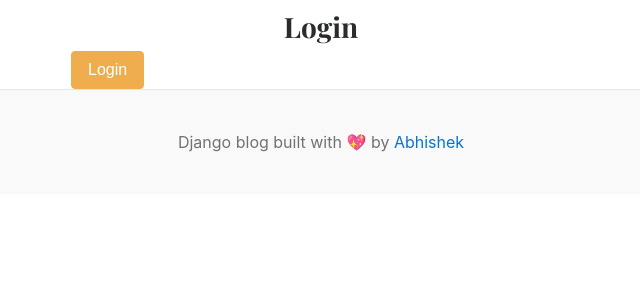
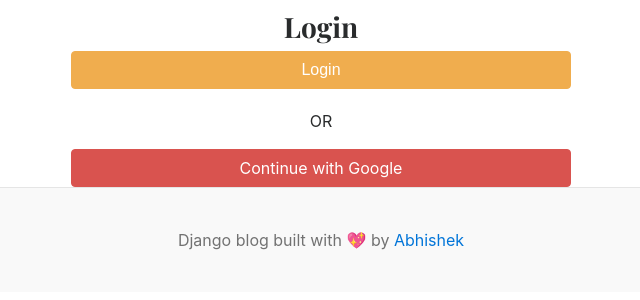
Before and after one commit to ShanksCodes/perusing-potato, a Django app: template templates/login.html in a window 1280 px wide. Shown: the part 95-395 px from the top of the page, without its empty margins (319-959 px from the left). Run offline with Django 4.2, Linux system fonts and the light colour scheme; the template is opened without the code that fills it, so the values that code supplies are empty; some libraries are stand-ins or nearby versions.

Commit message:
ADded oauth support

```diff
--- a/blog_main/urls.py
+++ b/blog_main/urls.py
@@ -7,6 +7,7 @@ from blogs import views as BlogsView
 
 urlpatterns = [
     path('admin/', admin.site.urls),
+    path('accounts/', include('allauth.urls')),
     path('', views.home, name='home'),
     path('category/', include('blogs.urls')),
     path('blogs/<slug:slug>/', BlogsView.blogs, name='blogs'),
--- a/templates/login.html
+++ b/templates/login.html
@@ -6,8 +6,28 @@
 <h3 class="text-center">Login</h3>
 
 <form action="{% url 'login' %}" method="POST" style="width:500px; margin:auto;">
+
     {% csrf_token %}
+
     {{ form | crispy }}
-    <button type="submit" class="btn btn-warning">Login</button>
+
+    <button type="submit" class="btn btn-warning w-100">
+        Login
+    </button>
+
 </form>
+
+<div style="width:500px; margin:auto; text-align:center; margin-top:20px;">
+
+    <p>OR</p>
+
+    <a href="/accounts/google/login/"
+       class="btn btn-danger w-100">
+
+        Continue with Google
+
+    </a>
+
+</div>
+
 {% endblock %}
```
Also changed, not shown: blog_main/settings.py (+24 -0 lines).
